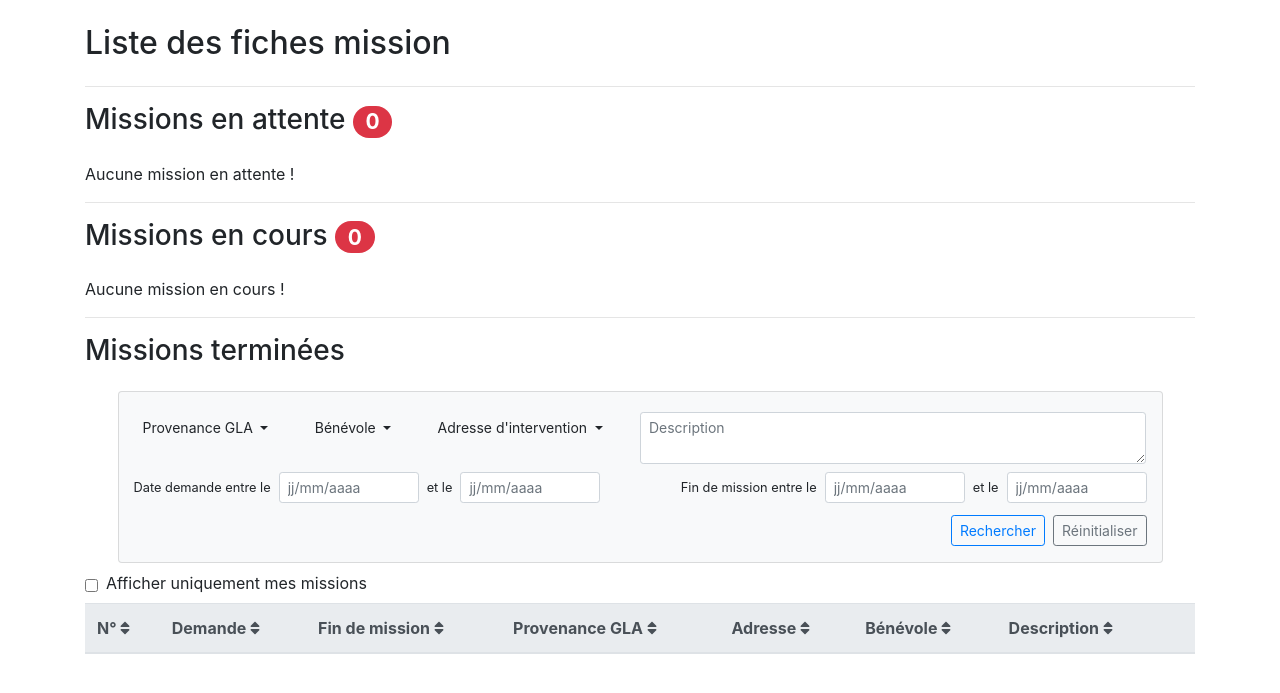
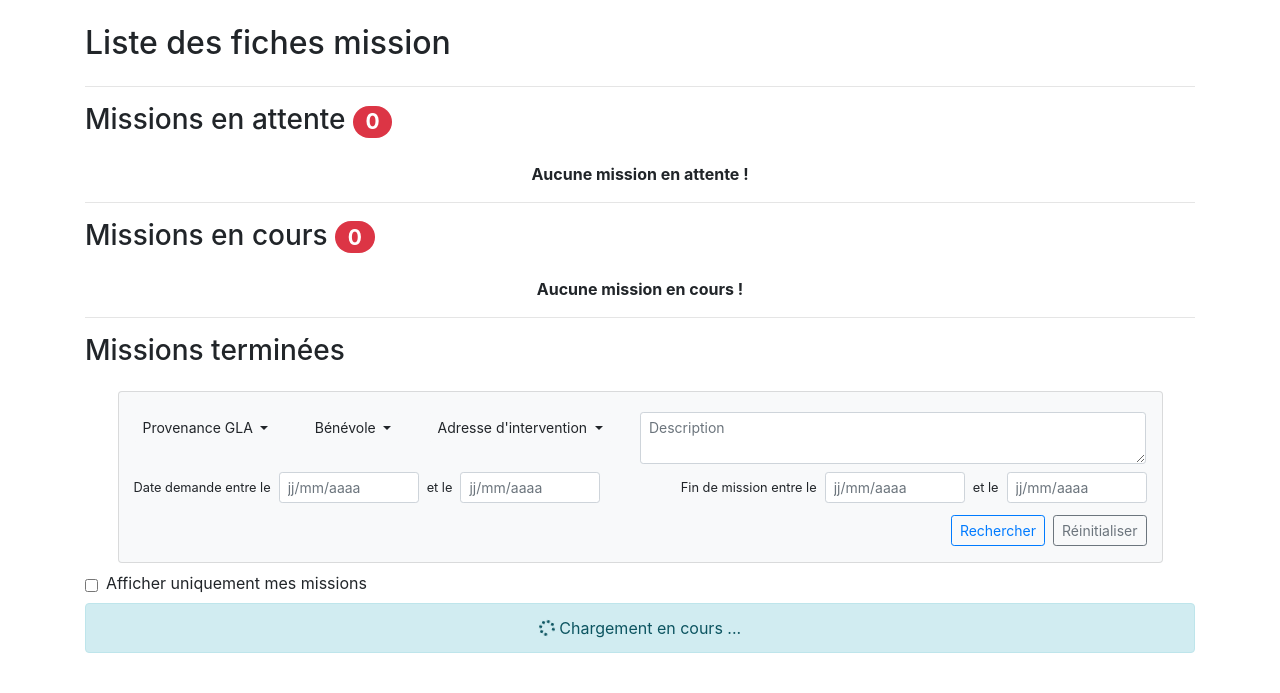
Before and after one commit to LiliceD/HHMissions, a Symfony app: template templates/mission/list.html.twig in a window 1280 px wide. Shown: the part 56-749 px from the top of the page. Run offline with Twig, Linux system fonts and the light colour scheme; the template is opened without the code that fills it, so the values that code supplies are empty; form fields are guessed from the names that the template uses; some libraries are stand-ins or nearby versions.

Commit message:
UI improvements (table overflow + loading)

```diff
--- a/public/style/css/style.css
+++ b/public/style/css/style.css
@@ -13,7 +13,7 @@
   margin-bottom: 24px;
 }
 
-.text-ellipsis {
+.description-ellipsis {
   width: 250px;
   height: 48px;
   white-space: pre-line;
@@ -104,3 +104,10 @@
   line-height: 1.1;
   font-size: 12px;
 }
+
+.access-ellipsis {
+  width: 250px;
+  white-space: pre;
+  overflow: hidden;
+  text-overflow: ellipsis;
+}
--- a/templates/accomodation/list.html.twig
+++ b/templates/accomodation/list.html.twig
@@ -52,7 +52,7 @@
           <td>{{ accomodation.postalCode }}</td>
           <td>{{ accomodation.city }}</td>
           <td>{{ accomodation.ownerType }}</td>
-          <td>{{ accomodation.access }}</td>
+          <td><div class="access-ellipsis" title="{{ accomodation.access }}">{{ accomodation.access }}</div></td>
           {# edit button only visible for gla and admin #}
           {% if is_granted('ROLE_GLA') %}
             <td>
--- a/templates/mission/list.html.twig
+++ b/templates/mission/list.html.twig
@@ -56,7 +56,7 @@
               {% endif %}
               {{ mission.accomodation.postalCode }} {{ mission.accomodation.city }}
             </td>
-            <td><div class="text-ellipsis" title="{{ mission.description }}">{{ mission.description }}</div></td>
+            <td><div class="description-ellipsis" title="{{ mission.description }}">{{ mission.description }}</div></td>
             {# view button #}
             <td>
               <a href="{{ path('app_mission_view', {'id': mission.id}) }}" class="btn btn-sm btn-primary">
@@ -78,7 +78,7 @@
       </tbody>
     </table>
   {% else %}
-    Aucune mission en attente !
+    <div class="text-center font-weight-bold">Aucune mission en attente !</div>
   {% endif %}
   <hr>
 
@@ -124,7 +124,7 @@
               {{ mission.accomodation.postalCode }} {{ mission.accomodation.city }}
             </td>
             <td class="volunteer volunteer-{{ mission.volunteer.id }}">{{ mission.volunteer }}</td>
-            <td><div class="text-ellipsis" title="{{ mission.description }}">{{ mission.description }}</div></td>
+            <td><div class="description-ellipsis" title="{{ mission.description }}">{{ mission.description }}</div></td>
             {# view button #}
             <td>
               <a href="{{ path('app_mission_view', {'id': mission.id}) }}" class="btn btn-sm btn-primary">
@@ -137,7 +137,7 @@
       </tbody>
     </table>
   {% else %}
-    Aucune mission en cours !
+    <div class="text-center font-weight-bold">Aucune mission en cours !</div>
   {% endif %}
 
   <hr>
@@ -229,7 +229,14 @@
     <label for="myFinishedMissions" class="mb-2 ml-2">Afficher uniquement mes missions</label>
   </div>
 
-  <table id="finishedMissions" class="table table-hover">
+  {# Loading alert #}
+  <div id="loadingAlert" class="alert alert-info text-center" role="alert">
+    <i class="fas fa-spinner fa-spin"></i>
+    Chargement en cours ...
+  </div>
+
+  {# Table #}
+  <table id="finishedMissions" class="table table-hover" hidden>
     <thead class="thead-light">
       <tr>
         <th scope="col">N° <i class="fas fa-sort"></i></th>
@@ -249,6 +256,10 @@
       {# id, dateCreated, dateFinished, gla, accomodation, volunteer, description, button to view #}
     </tbody>
   </table>
+
+  <div id="noFinishedMissions" class="text-center font-weight-bold"></div>
+
+  <br>
 {% endblock %}
 
 
@@ -264,7 +275,10 @@
           newMissionsTable = document.getElementById('newMissions'),
           assignedMissionsTable = document.getElementById('assignedMissions'),
           finishedMissionsTable = document.getElementById('finishedMissions'),
-          glaOptions = document.getElementsByName('mission_search[gla][]'),
+          loadingAlert = document.getElementById('loadingAlert'),
+          noFinishedMissionsDiv = document.getElementById('noFinishedMissions');
+
+      let glaOptions = document.getElementsByName('mission_search[gla][]'),
           volunteerOptions = document.getElementsByName('mission_search[volunteer][]'),
           accomodationOptions = document.getElementsByName('mission_search[accomodation][]'),
           descriptionInput = document.getElementById('mission_search_description'),
@@ -308,6 +322,7 @@
       // Filter finished missions table on search form submit
       document.getElementById('searchSubmitBtn').addEventListener('click', (e) => {
         e.preventDefault();
+
         fillFinishedMissionsTable();
       });
 
@@ -386,6 +401,12 @@
 
       // Retrieve filters from search form, get matching missions from backend, fill in table, update number of finished missions, uncheck 'myMissions' checkbox and sort table by status
       function fillFinishedMissionsTable() {
+        // Hide message
+        noFinishedMissionsDiv.innerHTML = '';
+
+        // Show loading alert
+        loadingAlert.removeAttribute('hidden');
+
         // Get array of checked elements
         glaIds = getCheckedValues(glaOptions);
         volunteerIds = getCheckedValues(volunteerOptions);
@@ -399,15 +420,17 @@
         // Send filters to controller
         ajaxPost("{{ path('app_mission_filter') }}", {'glaIds': glaIds, 'volunteerIds': volunteerIds, 'accomodationIds': accomodationIds, 'descriptionSearch': descriptionSearch, 'dateCreatedMin': dateCreatedMin, 'dateCreatedMax': dateCreatedMax, 'dateFinishedMin': dateFinishedMin, 'dateFinishedMax': dateFinishedMax}, JSONResponse => {
             // Retrieve missions matching filters
-            let data = JSON.parse(JSONResponse),
-                missions = data.missions;
+            let data = JSON.parse(JSONResponse);
 
             // Empty table body
             let tbody = document.querySelector('#finishedMissions tbody');
                 tbody.innerHTML = '';
 
+            if (data) {
               // Split missions by status
-            let finishedMissions = [], closedMissions = [];
+              let missions = data.missions,
+                  finishedMissions = [],
+                  closedMissions = [];
 
               missions.forEach( mission => {
                 if (mission.status === "{{ constant('App\\Entity\\Mission::STATUS_FINISHED') }}") {
@@ -429,8 +452,18 @@
               // Update badge with number of missions finished but not closed
               document.getElementById('finishedMissionsBadge').innerHTML = finishedMissions.length;
 
+              // Unhide table
+              finishedMissionsTable.removeAttribute('hidden');
+            } else {
+              // Display message
+              noFinishedMissionsDiv.innerHTML = 'Aucune mission à afficher !';
+            }
+
             // Uncheck 'myMissions' checkbox
             document.getElementById('myFinishedMissions').checked = false;
+
+            // Hide loading alert
+            loadingAlert.setAttribute('hidden', 'true');
         });
       }
 
@@ -496,7 +529,7 @@
         let tdDesc = document.createElement('td'),
             divDesc = document.createElement('div');
 
-        divDesc.className = 'text-ellipsis';
+        divDesc.className = 'description-ellipsis';
         divDesc.title = mission.description;
         divDesc.innerHTML = mission.description;
 
--- a/templates/security/login.html.twig
+++ b/templates/security/login.html.twig
@@ -23,7 +23,7 @@
         <form action="{{ path('login') }}" method="post">
           <div class="mb-4">
             <label for="username" class="col-sm-auto">Nom d'utilisateur :</label>
-            <input type="text" id="username" name="_username" class="col-sm-auto form-alike" value="{{ last_username }}" />
+            <input type="text" id="username" name="_username" class="col-sm-auto form-alike" value="{{ last_username }}" autofocus="true"/>
           </div>
 
           <div class="mb-4">
```
Also changed, not shown: templates/mission/recap.html.twig (+37 -6 lines), 1 other file. Lines whose indentation alone changed are shown as unchanged.
